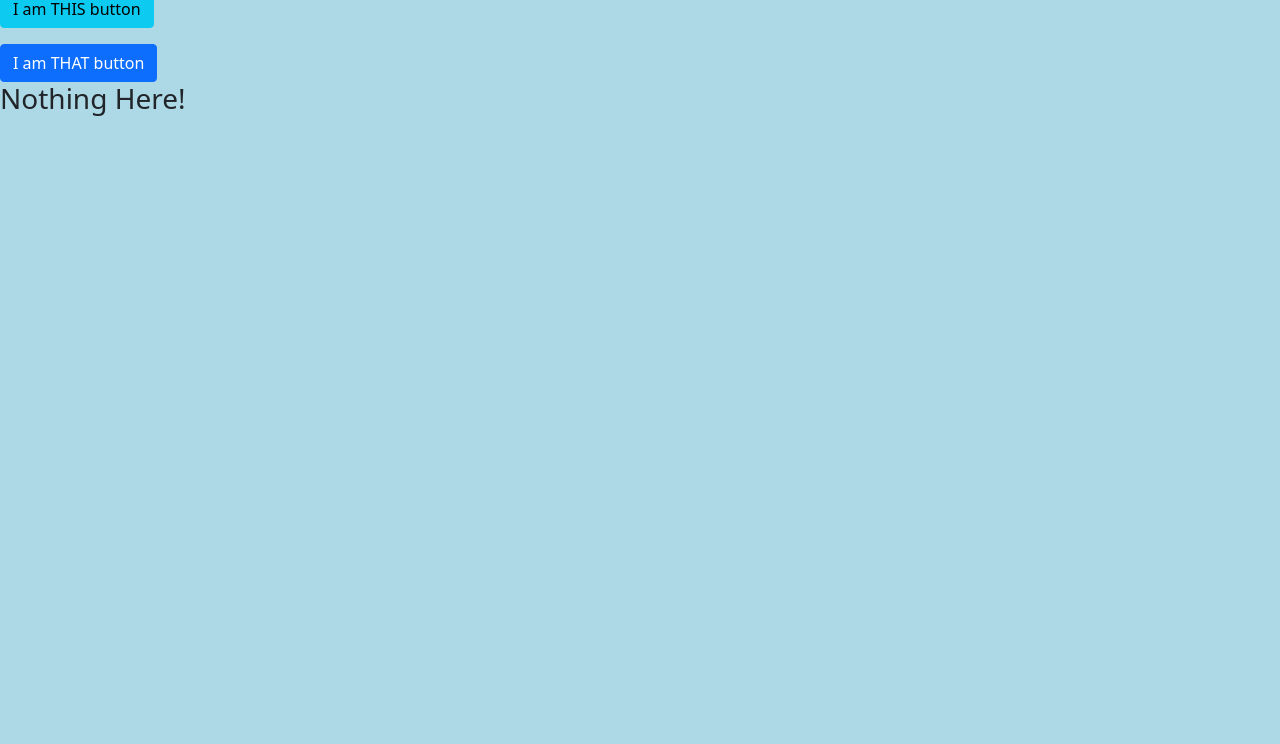
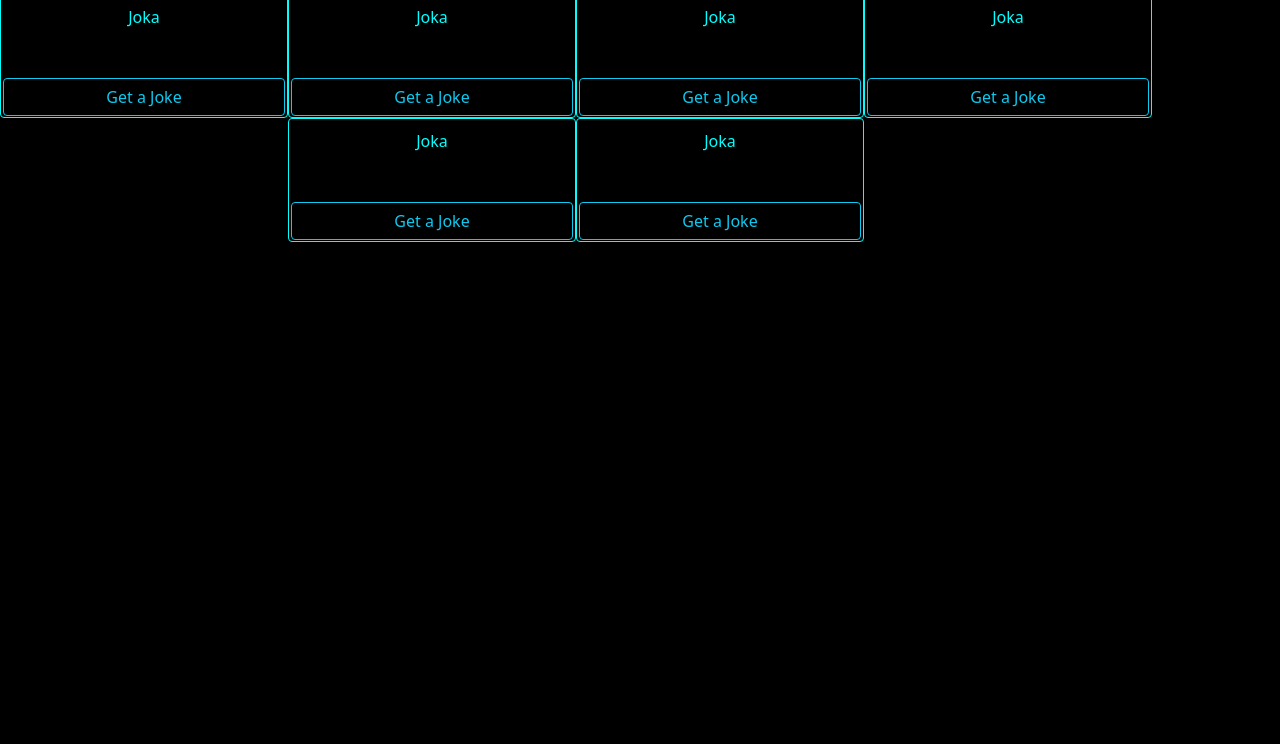
Before and after one commit to KlayTT/klay-react-template, a React app: page / in a window 1280 px wide. Shown: the part 56-800 px from the top of the page. Built offline with nearby package versions, Linux system fonts and the light colour scheme.

Commit message:
got jokes react

```diff
--- a/package.json
+++ b/package.json
@@ -6,10 +6,11 @@
     "@fortawesome/fontawesome-free": "5.14.0",
     "@popperjs/core": "^2.9.3",
     "axios": "^0.21.1",
-    "bootstrap": "^5.1.0",
+    "bootstrap": "^5.1.1",
     "firebase": "^8.2.0",
     "prop-types": "^15.7.2",
     "react": "^17.0.2",
+    "react-bootstrap": "^2.0.0-rc.0",
     "react-dom": "^17.0.2",
     "react-router-dom": "^5.3.0",
     "react-scripts": "4.0.3",
--- a/src/Initialize/index.js
+++ b/src/Initialize/index.js
@@ -1,39 +1,128 @@
+/* eslint-disable react/jsx-no-comment-textnodes */
+/* eslint-disable react/jsx-no-undef */
 import React, { useState } from 'react';
+import getJoke from '../api/data/jokeData';
+// import getJoke from '../api/data/jokeData';
 
 function Initialize() {
-  const [domWriting, setDomWriting] = useState('Nothing Here!');
+  const [btnText, setBtnText] = useState('Get a Joke');
+  const [joke, setJoke] = useState({});
+  // console.warn(joke);
+  // getJoke().then(console.warn);
+  console.warn(setBtnText);
 
-  const handleClick = (e) => {
-    console.warn(`You clicked ${e.target.id}`);
-    setDomWriting(`You clicked ${e.target.id}! Check the Console!`);
+  const setButton = (text) => {
+    setBtnText(text);
   };
+
+  const getAJoke = () => {
+    getJoke().then((obj) => {
+      setJoke({
+        setup: obj.setup,
+        punchline: obj.delivery,
+      });
+
+      setButton('Get Punchline');
+    });
+  };
+
+  //   return (
+  //     <div className="App">
+  //       <h1>
+  //         { joke.setup }
+  //       </h1>
+  //       <h1>
+  //         { btnText !== 'Get Punchline' ? joke.punchline : '' }
+  //       </h1>
+  //       { btnText === 'Get a Joke' || btnText === 'Get Another Joke' ? (
+  //         <button
+  //           onClick={getAJoke}
+  //           type="button"
+  //           className="btn btn-outline-dark"
+  //         >
+  //           {btnText}
+  //         </button>
+  //       ) : (
+  //         <button
+  //           onClick={() => setButton('Get Another Joke')}
+  //           type="button"
+  //           className="btn btn-outline-dark"
+  //         >
+  //           {btnText}
+  //         </button>
+  //       )};
+  //     </div>
+  //   );
+  // }
 
   return (
     <div className="App">
-      <h2>INSIDE APP COMPONENT</h2>
-      <div>
-        <button
-          type="button"
-          id="this-button"
-          className="btn btn-info"
-          onClick={handleClick}
-        >
-          I am THIS button
-        </button>
+      <div id="main-container">
+        <div className="card">
+          <div className="card-header">Joka</div>
+          <div className="card-body">
+            <h5 className="card-title">{joke.setup}</h5>
+            <p className="card-text">
+              {btnText !== 'Get Punchline' ? joke.punchline : ''}
+            </p>
+          </div>
+          {btnText === 'Get a Joke' || btnText === 'Get Another Joke' ? (
+            <button
+              onClick={getAJoke}
+              type="button"
+              className="btn btn-outline-info"
+            >
+              {btnText}
+            </button>
+          ) : (
+            <button
+              onClick={() => setButton('Get Another Joke')}
+              type="button"
+              className="btn btn-outline-info"
+            >
+              {btnText}
+            </button>
+          )}
+        </div>
       </div>
-      <div>
-        <button
-          type="button"
-          id="that-button"
-          className="btn btn-primary mt-3"
-          onClick={handleClick}
-        >
-          I am THAT button
-        </button>
-      </div>
-      <h3>{domWriting}</h3>
     </div>
   );
 }
 
+// return (
+//   <div className="App">
+//     <div id="main-container">
+//       // eslint-disable-next-line react/jsx-no-undef
+//       <Card border="danger" style={{ width: '18rem' }}>
+//         <Card.Header>Joka</Card.Header>
+//         <Card.Body>
+//           <Card.Title>{ joke.setup }</Card.Title>
+//           <Card.Text>
+//             { btnText !== 'Get Punchline' ? joke.punchline : '' }.
+//           </Card.Text>
+//         </Card.Body>
+//       </Card>
+//       <br />
+//       { btnText === 'Get a Joke' || btnText === 'Get Another Joke' ? (
+//         <button
+//           onClick={getAJoke}
+//           type="button"
+//           className="btn btn-outline-dark"
+//         >
+//           {btnText}
+//         </button>
+//       ) : (
+//         <button
+//           onClick={() => setButton('Get Another Joke')}
+//           type="button"
+//           className="btn btn-outline-dark"
+//         >
+//           {btnText}
+//         </button>
+//       )};
+//     </div>
+//   </div>
+// );
+// }
+
 export default Initialize;
--- /dev/null
+++ b/src/api/data/jokeData.js
@@ -0,0 +1,11 @@
+import axios from 'axios';
+
+const endpoint = 'https://v2.jokeapi.dev/joke/Programming?safe-mode&type=twopart';
+
+const getJoke = async () => {
+  const jokeCall = await axios.get(endpoint);
+
+  return jokeCall.data;
+};
+
+export default getJoke;
--- a/src/index.js
+++ b/src/index.js
@@ -9,6 +9,11 @@ import 'bootstrap/dist/css/bootstrap.min.css';
 ReactDOM.render(
   <React.StrictMode>
     <Initialize />
+    <Initialize />
+    <Initialize />
+    <Initialize />
+    <Initialize />
+    <Initialize />
   </React.StrictMode>,
   document.getElementById('root'),
 );
--- a/src/styles/globals/_variables.scss
+++ b/src/styles/globals/_variables.scss
@@ -1 +1,5 @@
-$favColor: lightblue;
+$favColor: black;
+
+$background-color: transparent;
+
+$border-color: aqua;
--- a/src/styles/index.scss
+++ b/src/styles/index.scss
@@ -1,6 +1,48 @@
 @import '~@fortawesome/fontawesome-free/css/all.min.css';
 @import 'globals';
+@import '~bootstrap/scss/bootstrap';
 
 body {
   background-color: $favColor !important;
 }
+
+
+#root {
+  width: 90%;
+  display: flex;
+  flex-flow: row wrap;
+  text-align: center;
+  // margin: .1rem;
+  justify-content: center;
+  // padding: .2rem;
+  text-align: center;
+  margin-top: 50px;
+}
+
+.app {
+  width: 90%;
+  display: flex;
+  flex-flow: row wrap;
+  text-align: center;
+  margin: auto;
+  justify-content: center;
+  padding: 2rem;
+}
+
+.card {
+  background-color: $background-color !important;
+  border-color: $border-color !important;
+  padding:.1rem;
+  color: aqua;
+  width: 18rem;
+}
+
+#main-contanier {
+  width: 90%;
+  display: flex;
+  flex-flow: row wrap;
+  text-align: center;
+  margin: auto;
+  margin-top: 1rem;
+  justify-content: center;
+}
```
